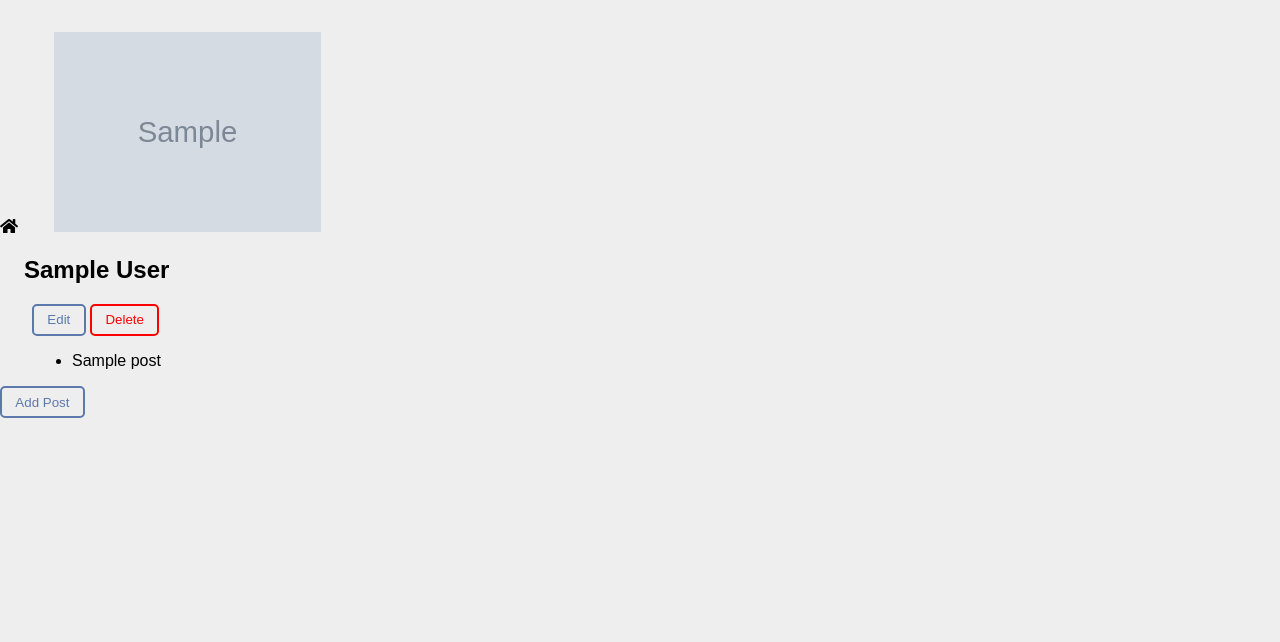
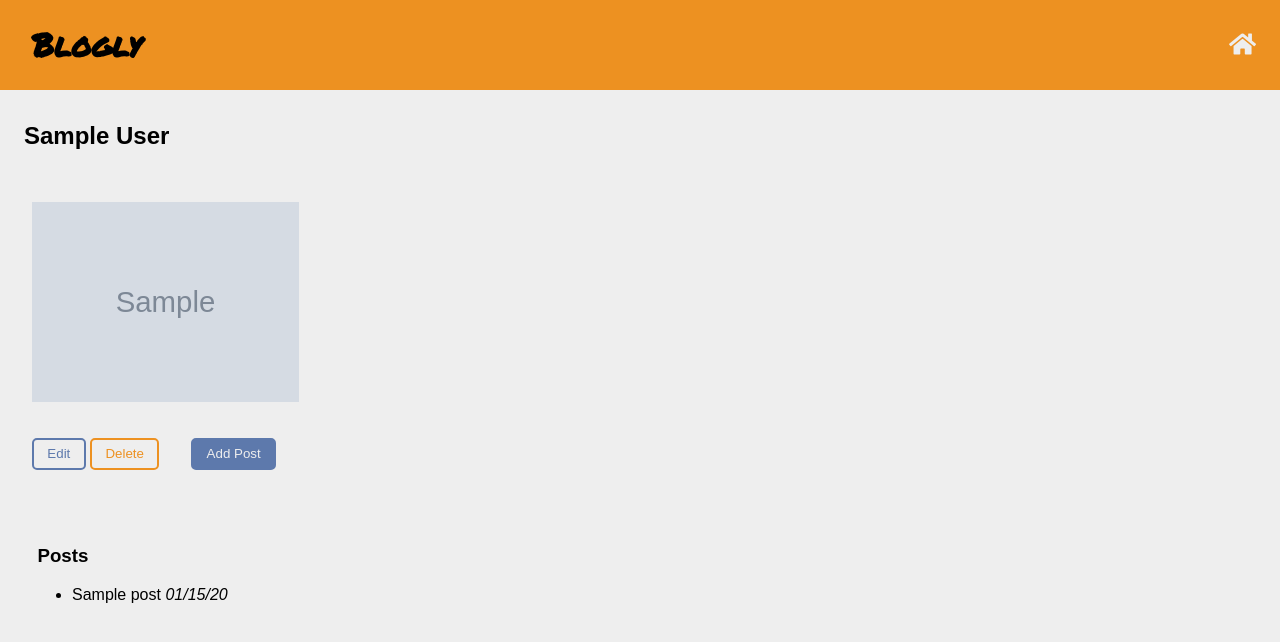
Before and after one commit to jtcurry/Bogly, a Flask app: page /users/1 in a window 1280 px wide. Shown: the top 642 px of the page. Run offline with Flask 2, Linux system fonts and the light colour scheme; tables that the repository leaves empty hold one stand-in row (values such as "Sample post"); grey boxes marked "Sample" are stand-in pictures.

Commit message:
Add basic styling

```diff
--- a/models.py
+++ b/models.py
@@ -5,6 +5,7 @@ import datetime
 db = SQLAlchemy()
 
 default_img = "https://www.freeiconspng.com/uploads/icon-user-blue-symbol-people-person-generic--public-domain--21.png"
+
 
 def connect_db(app):
     db.app = app
@@ -18,17 +19,24 @@ class User(db.Model):
     id = db.Column(db.Integer, primary_key=True, autoincrement=True)
     first_name = db.Column(db.Text, nullable=False)
     last_name = db.Column(db.Text, nullable=False)
-    image_url = db.Column(db.Text, nullable = False, default = default_img)
+    image_url = db.Column(db.Text, nullable=False, default=default_img)
 
     posts = db.relationship("Post", backref="user")
 
 
 class Post(db.Model):
     """Posts"""
-    __tablename__= "post"
+    __tablename__ = "post"
 
     id = db.Column(db.Integer, primary_key=True, autoincrement=True)
     title = db.Column(db.Text, nullable=False)
     content = db.Column(db.Text, nullable=False)
-    created_at = db.Column(db.DateTime, nullable=False, default=datetime.datetime.now)
+    created_at = db.Column(db.DateTime, nullable=False,
+                           default=datetime.datetime.now)
     user_id = db.Column(db.Integer, db.ForeignKey('users.id'), nullable=False)
+
+    @property
+    def friendly_date(self):
+        """Return nicely-formatted date."""
+
+        return self.created_at.strftime("%m/%d/%y")
--- a/static/style.css
+++ b/static/style.css
@@ -5,10 +5,29 @@ body {
   background-color: #eeeeee;
   font-family: Arial, Helvetica, sans-serif;
 }
+#navbar {
+  display: flex;
+  justify-content: space-between;
+  align-items: center;
+  background-color: #ed9121;
+  font-family: "Permanent Marker", cursive;
+  margin-bottom: 2em;
+}
+
+#navbar h1 {
+  color: black;
+  margin-left: 1em;
+}
+
+.fa-home {
+  color: #eeeeee;
+  font-size: 1.5em;
+  margin-right: 1em;
+}
 
 h1 {
   margin-left: 2em;
-  color: black;
+  display: inline;
 }
 
 ul {
@@ -20,12 +39,13 @@ a {
   color: black;
 }
 
-#userlist:hover {
+.listhover:hover {
   color: rgb(93, 121, 172);
 }
 
 #addbtn {
-  margin-left: 4em;
+  margin-left: 4.5em;
+  display: inline;
 }
 
 button {
@@ -42,6 +62,20 @@ button:hover {
   cursor: pointer;
 }
 
+.reversebtn {
+  background-color: rgb(93, 121, 172);
+  border: 2px solid rgb(93, 121, 172);
+  color: #eeeeee;
+  border-radius: 5px;
+  padding: 0.5em 1em;
+}
+
+.reversebtn:hover {
+  background-color: rgb(70, 90, 126);
+  color: #eeeeee;
+  cursor: pointer;
+}
+
 img {
   height: 200px;
   margin-left: 2em;
@@ -54,28 +88,62 @@ h2 {
 
 #userinfo {
   margin-left: 2em;
+  margin-right: 2em;
 }
 
 .deletebtn {
   background-color: #eeeeee;
-  color: red;
-  border-color: red;
+  color: #ed9121;
+  border-color: #ed9121;
 }
 
 .deletebtn:hover {
-  background-color: red;
+  background-color: #ed9121;
   color: #eeeeee;
-  border-color: rgba(255, 0, 0, 0.459);
+  border-color: #ed9121;
 }
 
 form {
   margin-left: 2em;
 }
 
-form input {
+.urluser {
+  width: 30%;
+}
+
+.maincontainer {
+  display: flex;
+  margin-top: 2em;
+}
+
+.postform {
+  display: flex;
+  flex-direction: column;
+  width: 40%;
+}
+.postform label {
+  margin-top: 1em;
+}
+
+.postform button {
+  margin-top: 1em;
+  width: 25%;
+}
+
+#newuser input {
   margin-right: 1em;
 }
 
-.urluser {
-  width: 30%;
+#editform input {
+  margin-right: 1em;
 }
+
+h3 {
+  margin-left: 2em;
+  margin-top: 4em;
+}
+
+#postcontent {
+  margin-left: 2em;
+  margin-bottom: 2em;
+}
--- a/templates/base.html
+++ b/templates/base.html
@@ -1,20 +1,28 @@
 <!DOCTYPE html>
 <html lang="en">
+
 <head>
   <meta charset="UTF-8">
   <meta http-equiv="X-UA-Compatible" content="IE=edge">
   <meta name="viewport" content="width=device-width, initial-scale=1.0">
   <title>Blogly</title>
   <link rel="stylesheet" href="/static/style.css">
-  <link rel="stylesheet"
-href="https://use.fontawesome.com/releases/v5.7.0/css/all.css">
+  <link rel="stylesheet" href="https://use.fontawesome.com/releases/v5.7.0/css/all.css">
+  <link rel="preconnect" href="https://fonts.gstatic.com">
+  <link href="https://fonts.googleapis.com/css2?family=Permanent+Marker&display=swap" rel="stylesheet">
 
 </head>
+
 <body>
+  <div id="navbar">
+    <h1>Blogly</h1>
+    <a href="/"><i class="fas fa-home"></i></a>
+  </div>
   {% block heading %}
   {% endblock %}
 
   {% block content %}
   {% endblock %}
 </body>
+
 </html>
--- a/templates/newuser.html
+++ b/templates/newuser.html
@@ -5,7 +5,7 @@
 {% endblock %}
 
 {% block content %}
-<form method="POST">
+<form id="newuser" method="POST">
   <label for="first_name">First Name</label>
   <input type="text" name="first_name" placeholder="First Name" required>
   <label for="last_name">Last Name</label>
--- a/templates/postedit.html
+++ b/templates/postedit.html
@@ -5,12 +5,12 @@
 {% endblock %}
 
 {% block content %}
-<form id="editpost" method="POST">
+<form class="postform" method="POST">
   <label for="title">Title</label>
   <input type="text" name="title" value={{post.title}}>
   <label for="content">Content</label>
   <textarea name="content" class="content" cols="30" rows="8">{{post.content}}</textarea>
   <button type="submit">Submit</button>
+  <button formaction="/posts/{{post.id}}" formmethod="GET">Cancel</button>
 </form>
-<a href="/posts/{{post.id}}"><button>Cancel</button></a>
 {% endblock %}
--- a/templates/postform.html
+++ b/templates/postform.html
@@ -3,12 +3,12 @@
 
 {% block content %}
 <h2>Add Post for {{user.first_name}} {{user.last_name}}</h2>
-<form id="post form" method="POST">
+<form class="postform" method="POST">
   <label for="title">Title</label>
   <input type="text" name="title">
   <label for="content">Content</label>
   <textarea name="content" class="content" cols="30" rows="8"></textarea>
   <button type="submit">Add</button>
+  <button formaction="/users" formmethod="GET">Cancel</button>
 </form>
-<a href="/users"><button>Cancel</button></a>
 {% endblock %}
--- a/templates/useredit.html
+++ b/templates/useredit.html
@@ -13,6 +13,6 @@
   <label for="image_url">Image URL</label>
   <input class="urluser" type="text" name="image_url" value={{user.image_url}}>
   <button type="submit">Submit</button>
+  <button formaction="/users" formmethod="GET">Cancel</button>
 </form>
-<a href="/users"><button>Cancel</button></a>
 {% endblock %}
--- a/templates/userinfo.html
+++ b/templates/userinfo.html
@@ -2,24 +2,26 @@
 
 
 {% block content %}
-<a href="/"><i class="fas fa-home"></i></a>
+
 {% for msg in get_flashed_messages() %}
 <p>{{msg}}</p>
 {% endfor %}
 
+<h2>{{user.first_name}} {{user.last_name}}</h2>
 <img src="{{user.image_url}}" alt="User Image">
-<h2>{{user.first_name}} {{user.last_name}}</h2>
 
-<form id="userinfo">
-  <button formaction="/users/{{user.id}}/edit" formmethod="GET">Edit</button>
-  <button class="deletebtn" formaction="/users/{{user.id}}/delete" formmethod="POST">Delete</button>
-</form>
-
+<div class="maincontainer">
+  <form id="userinfo">
+    <button formaction="/users/{{user.id}}/edit" formmethod="GET">Edit</button>
+    <button class="deletebtn" formaction="/users/{{user.id}}/delete" formmethod="POST">Delete</button>
+  </form>
+  <a href="/users/{{user.id}}/posts/new"><button class="reversebtn">Add Post</button></a>
+</div>
+<h3>Posts</h3>
 <ul>
   {% for p in user_posts%}
-  <a href="/posts/{{p.id}}"><li>{{p.title}}</li></a>
+  <li><a class="listhover" href="/posts/{{p.id}}">{{p.title}} <i>{{p.friendly_date}}</i></li></a>
   {% endfor %}
 </ul>
 
-<a href="/users/{{user.id}}/posts/new"><button>Add Post</button></a>
 {% endblock %}
```
Also changed, not shown: templates/postdetail.html (+4 -4 lines), templates/users.html (+5 -4 lines).
